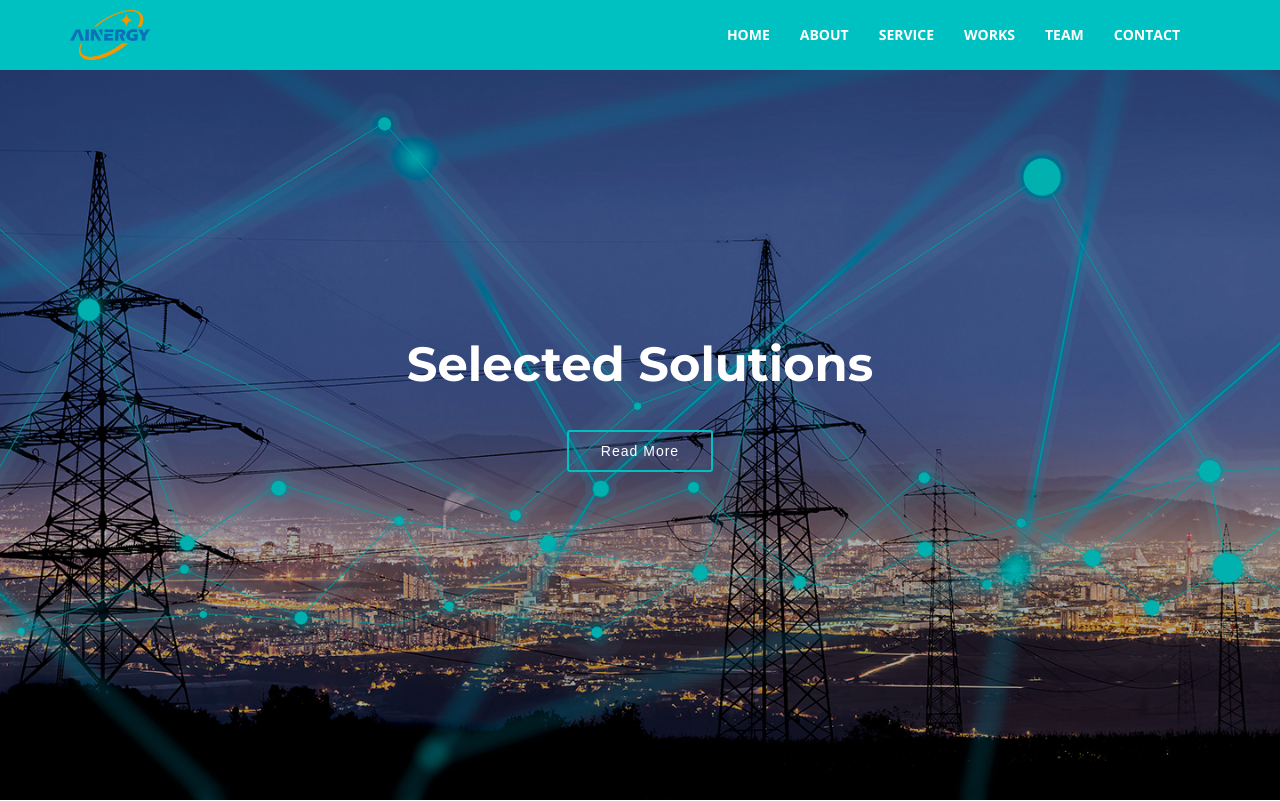
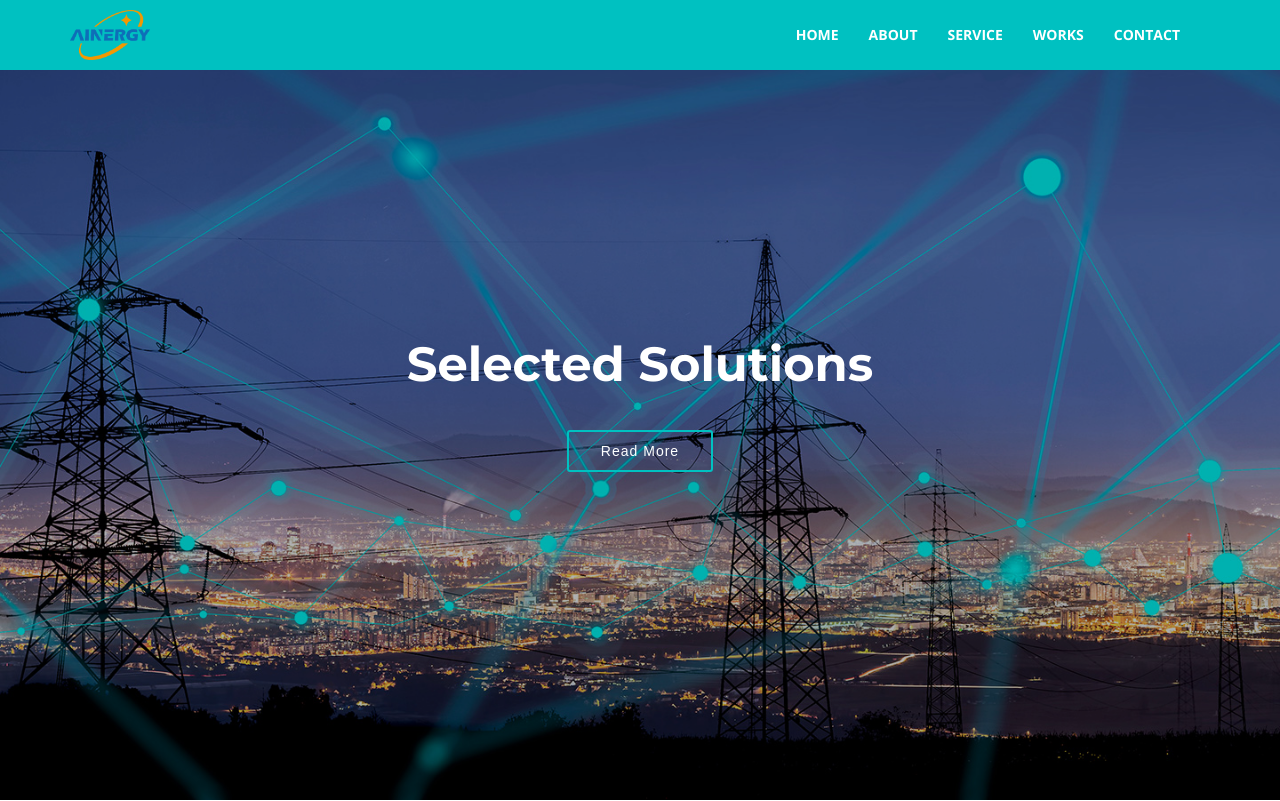
Before and after one commit to AInergy/AInergy, a plain HTML site: page works.html in a window 1280 px wide. Shown: the top 801 px of the page. Drawn offline with nearby package versions, Linux system fonts and the light colour scheme.

Commit message:
delete nav teams

```diff
--- a/works.html
+++ b/works.html
@@ -45,7 +45,7 @@
           <li><a href="./index.html#about">About</a></li>
           <li><a href="./index.html#services">Service</a></li>
           <li class="current"><a href="./works.html">Works</a></li>
-          <li><a href="./index.html#team">Team</a></li>
+          <!-- <li><a href="./index.html#team">Team</a></li> -->
           <li><a href="./index.html#contact">Contact</a></li>
         </ul>
       </div>
```
